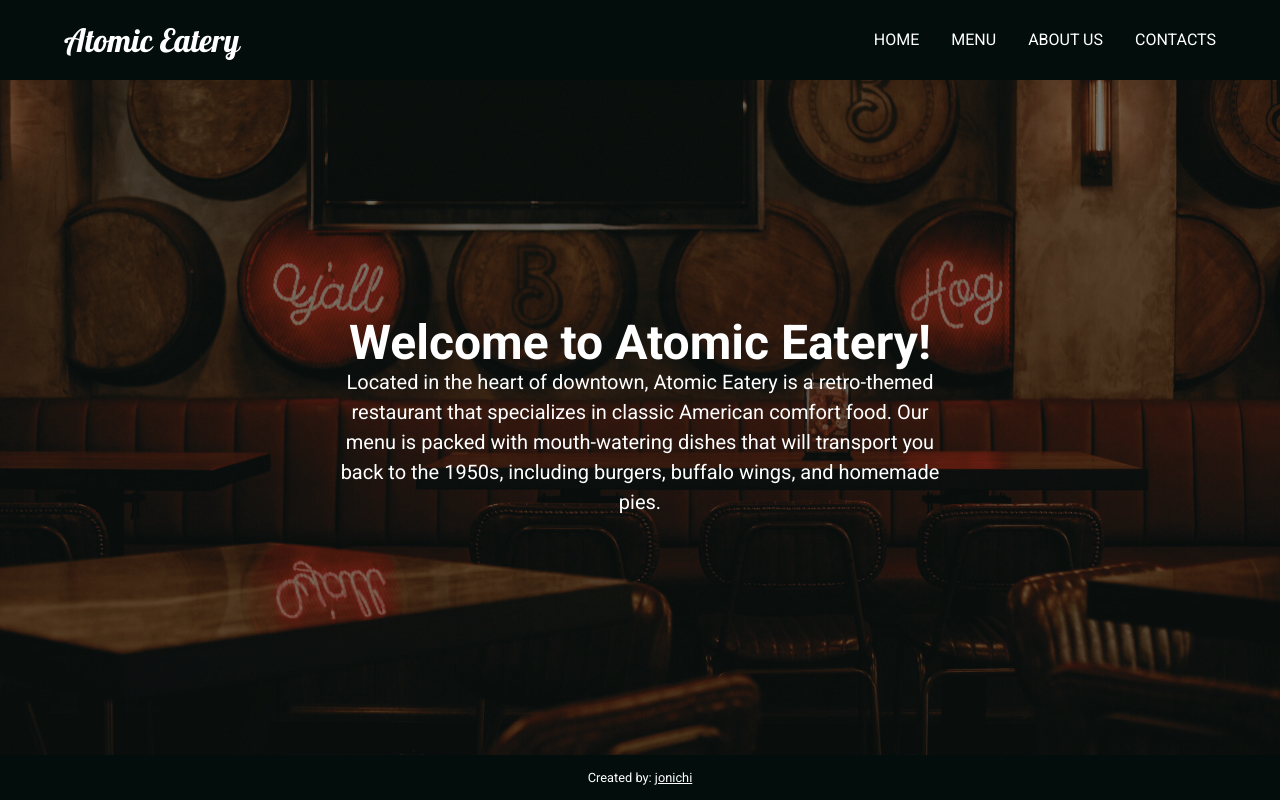
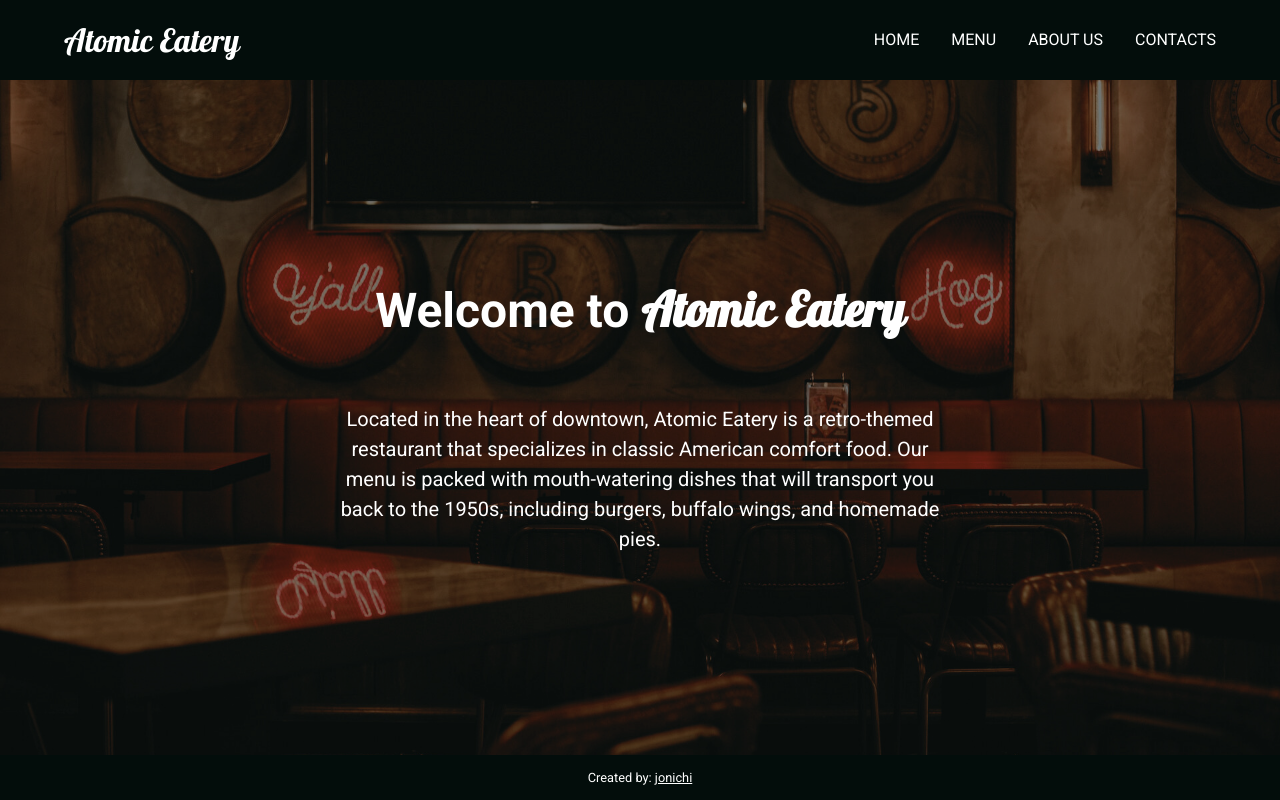
Before and after one commit to jonichi16/odin-restaurant-page, a website built with webpack: page dist/index.html in a window 1280 px wide. Built offline with nearby package versions, Linux system fonts and the light colour scheme.

Commit message:
style: Add font lobster to welcome

```diff
--- a/src/javascript/home.js
+++ b/src/javascript/home.js
@@ -1,20 +1,21 @@
 const home = (() => {
   const homeContainer = document.createElement('div');
   const title = document.createElement('h1');
+  const resto = document.createElement('span');
   const description = document.createElement('p');
-  const container = document.createElement('div');
 
   homeContainer.classList.add('home');
   title.classList.add('title');
+  resto.classList.add('resto');
   description.classList.add('description');
-  container.classList.add('container');
 
-  title.textContent = 'Welcome to Atomic Eatery!';
+  title.textContent = 'Welcome to ';
+  resto.textContent = 'Atomic Eatery';
   description.textContent =
     'Located in the heart of downtown, Atomic Eatery is a retro-themed restaurant that specializes in classic American comfort food. Our menu is packed with mouth-watering dishes that will transport you back to the 1950s, including burgers, buffalo wings, and homemade pies.';
 
-  container.append(title, description);
-  homeContainer.appendChild(container);
+  title.appendChild(resto);
+  homeContainer.append(title, description);
 
   const getPage = () => homeContainer;
 
--- a/src/stylesheets/styles.css
+++ b/src/stylesheets/styles.css
@@ -136,7 +136,11 @@ a:hover {
   text-align: center;
   font-size: 2.5rem;
   font-weight: 700;
-  line-height: 1;
+  line-height: 1.2;
+}
+
+.resto {
+  font-family: var(--font-logo);
 }
 
 .description {
```
